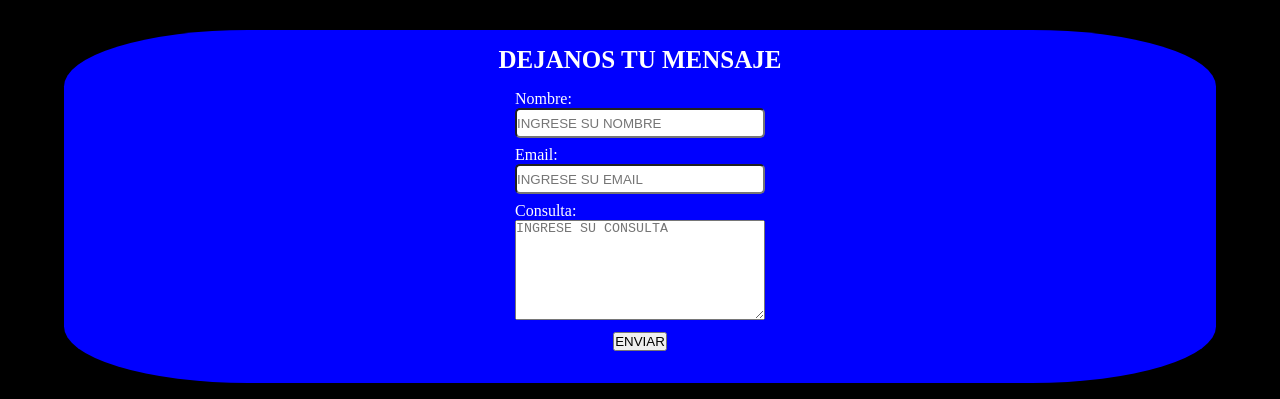
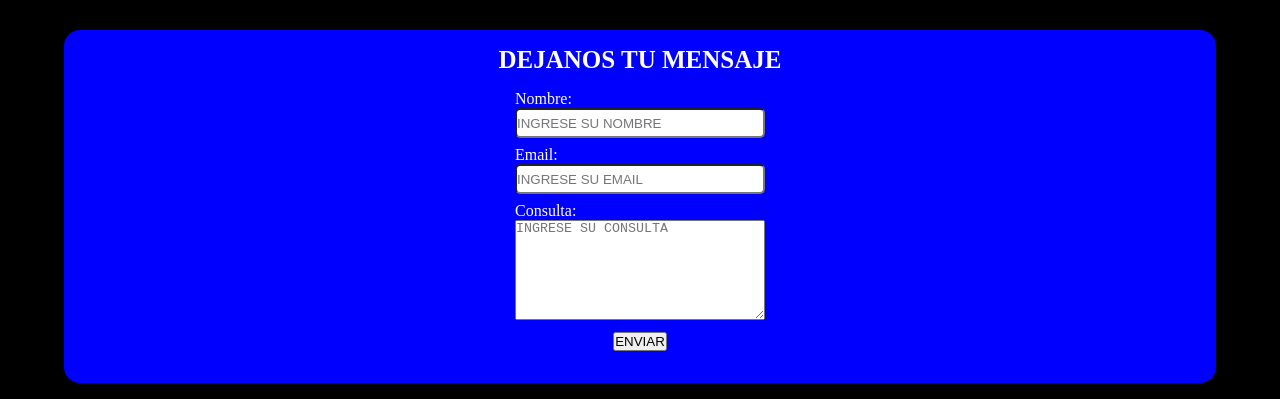
Before and after one commit to imlavigne/unomas, a plain HTML site: page index.html in a window 1280 px wide. Shown: the part 810-1209 px from the top of the page. Drawn offline with nearby package versions, Linux system fonts and the light colour scheme.

Commit message:
estructurav3

```diff
--- a/styles.css
+++ b/styles.css
@@ -77,7 +77,7 @@ body{
     width: 90%;
     /* background-color: coral; */
     margin: 1rem auto;
-    border-radius: 16%;
+    border-radius: 16px;
     /* box-shadow: 10px 5px 5px gray; */
     height: 100%;
 
```
